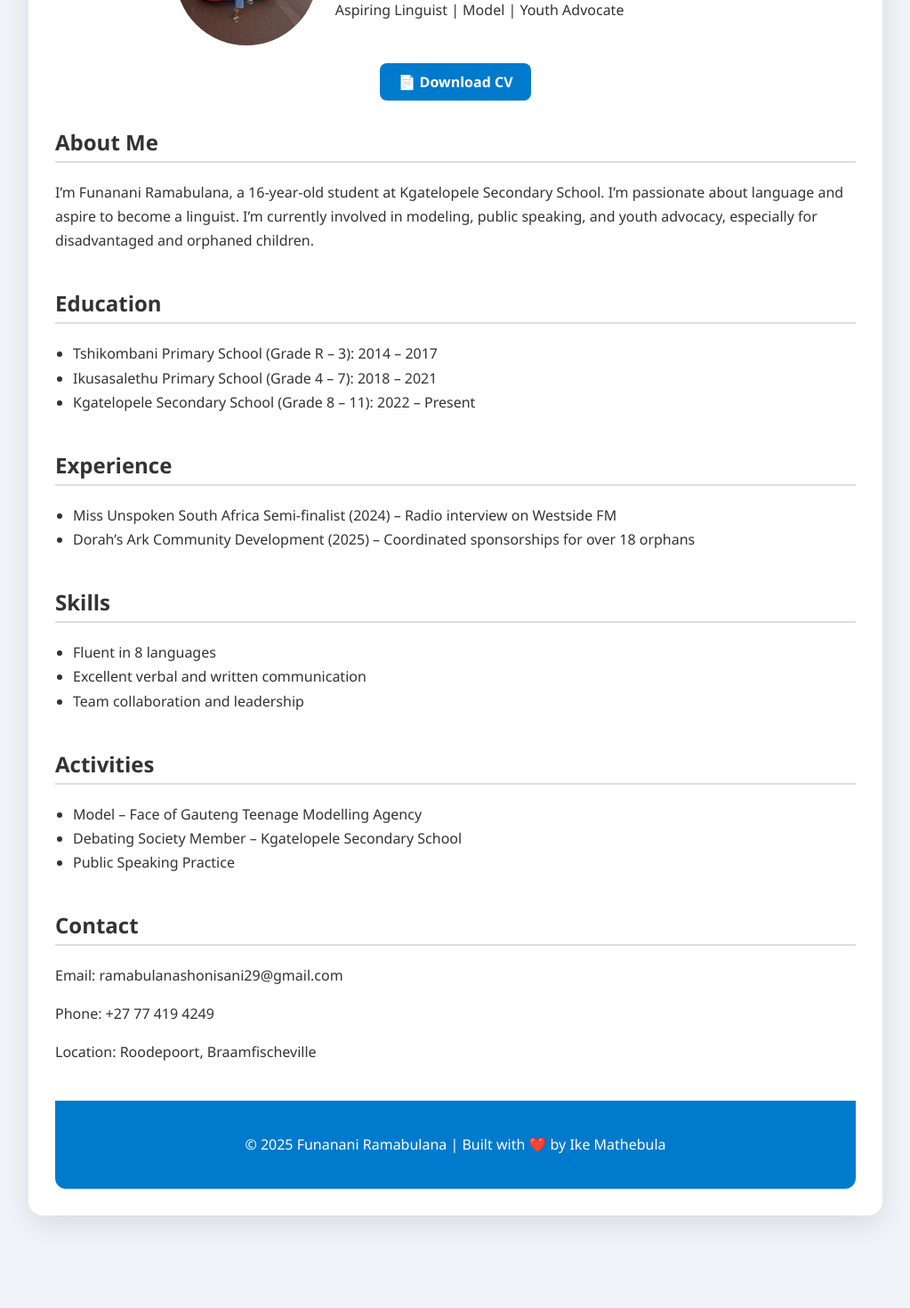
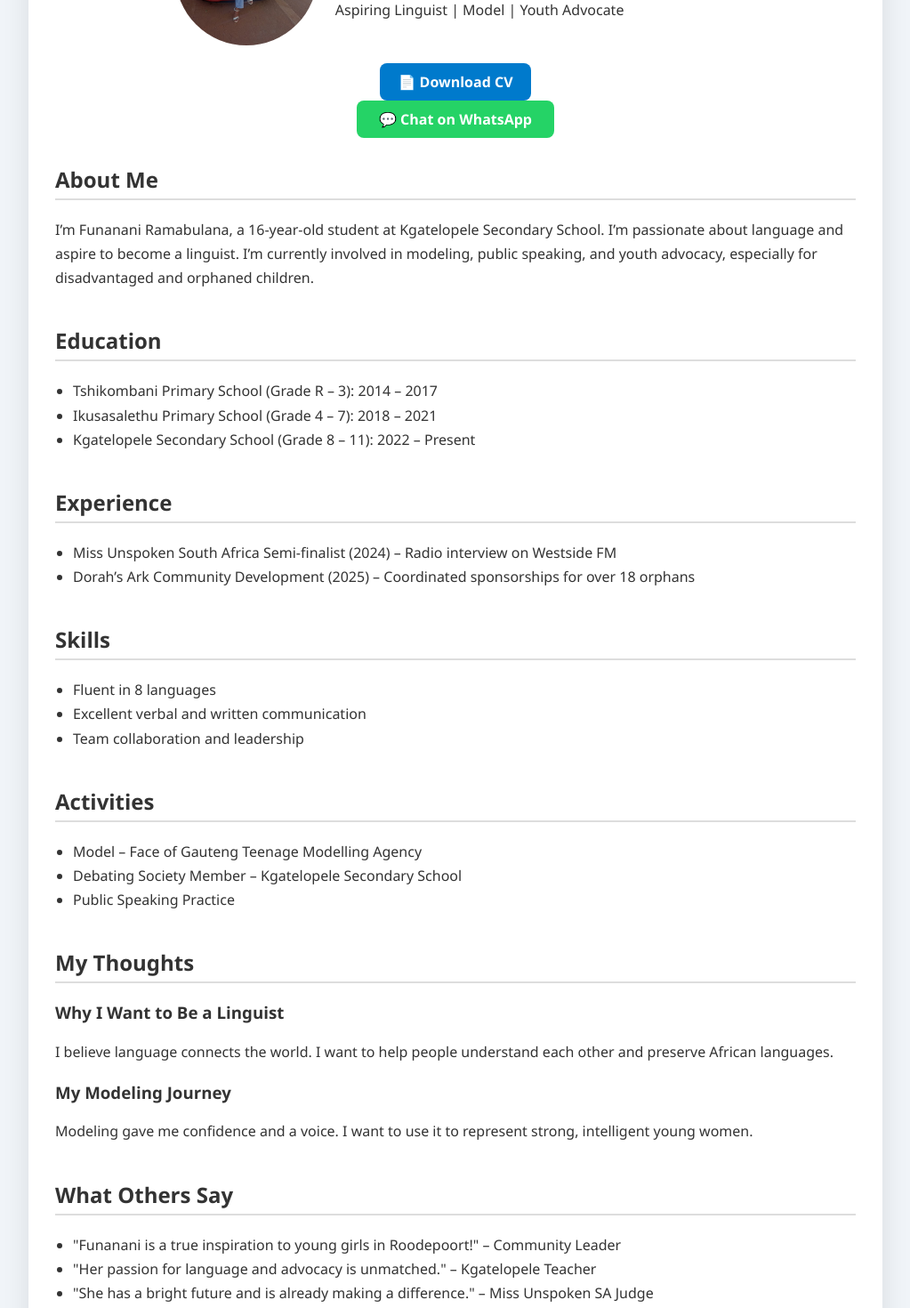
Before and after one commit to ikemathebula/funanani-portfolio, a React (Create React App) app: page / in a window 1280 px wide. Shown: the part 260-1730 px from the top of the page at 89% size, without its empty margins (128-1151 px from the left). Before the commit the page ends 1666 px from the top, so only its background shows below. Built offline with nearby package versions, Linux system fonts and the light colour scheme; the HTML template or start-up script is replaced by a standard one.

Commit message:
Added blog, testimonials, and WhatsApp contact button

```diff
--- a/src/App.js
+++ b/src/App.js
@@ -11,7 +11,10 @@ import Skills from './components/Skills';
 import Activities from './components/Activities';
 import Contact from './components/Contact';
 import Footer from './components/Footer';
-import DownloadCV from './components/DownloadCV'; // ✅ You already imported it
+import DownloadCV from './components/DownloadCV';
+import WhatsAppButton from './components/WhatsAppButton';
+import Testimonials from './components/Testimonials';
+import Blog from './components/Blog';
 
 function App() {
   useEffect(() => {
@@ -34,8 +37,8 @@ function App() {
         </div>
       </div>
 
-      {/* ✅ CV Download Button */}
       <DownloadCV />
+      <WhatsAppButton />
 
       <section id="about" data-aos="fade-up">
         <About />
@@ -57,6 +60,14 @@ function App() {
         <Activities />
       </section>
 
+      <section id="blog" data-aos="fade-up">
+        <Blog />
+      </section>
+
+      <section id="testimonials" data-aos="fade-up">
+        <Testimonials />
+      </section>
+
       <section id="contact" data-aos="fade-up">
         <Contact />
       </section>
--- /dev/null
+++ b/src/components/Blog.js
@@ -0,0 +1,18 @@
+import React from 'react';
+
+function Blog() {
+  return (
+    <section id="blog" style={{ marginTop: '40px' }}>
+      <h2>My Thoughts</h2>
+      <div>
+        <h3>Why I Want to Be a Linguist</h3>
+        <p>I believe language connects the world. I want to help people understand each other and preserve African languages.</p>
+
+        <h3>My Modeling Journey</h3>
+        <p>Modeling gave me confidence and a voice. I want to use it to represent strong, intelligent young women.</p>
+      </div>
+    </section>
+  );
+}
+
+export default Blog;
--- /dev/null
+++ b/src/components/Testimonials.js
@@ -0,0 +1,16 @@
+import React from 'react';
+
+function Testimonials() {
+  return (
+    <section id="testimonials" style={{ marginTop: '40px' }}>
+      <h2>What Others Say</h2>
+      <ul>
+        <li>"Funanani is a true inspiration to young girls in Roodepoort!" – Community Leader</li>
+        <li>"Her passion for language and advocacy is unmatched." – Kgatelopele Teacher</li>
+        <li>"She has a bright future and is already making a difference." – Miss Unspoken SA Judge</li>
+      </ul>
+    </section>
+  );
+}
+
+export default Testimonials;
--- /dev/null
+++ b/src/components/WhatsAppButton.js
@@ -0,0 +1,27 @@
+import React from 'react';
+
+function WhatsAppButton() {
+  const phoneNumber = "+27774194249"; // Update if needed
+
+  return (
+    <div style={{ textAlign: 'center', marginTop: '20px' }}>
+      <a
+        href={`https://wa.me/${phoneNumber.replace(/\D/g, '')}`}
+        target="_blank"
+        rel="noopener noreferrer"
+        style={{
+          backgroundColor: '#25D366',
+          color: 'white',
+          padding: '10px 25px',
+          borderRadius: '8px',
+          textDecoration: 'none',
+          fontWeight: 'bold'
+        }}
+      >
+        💬 Chat on WhatsApp
+      </a>
+    </div>
+  );
+}
+
+export default WhatsAppButton;
```
